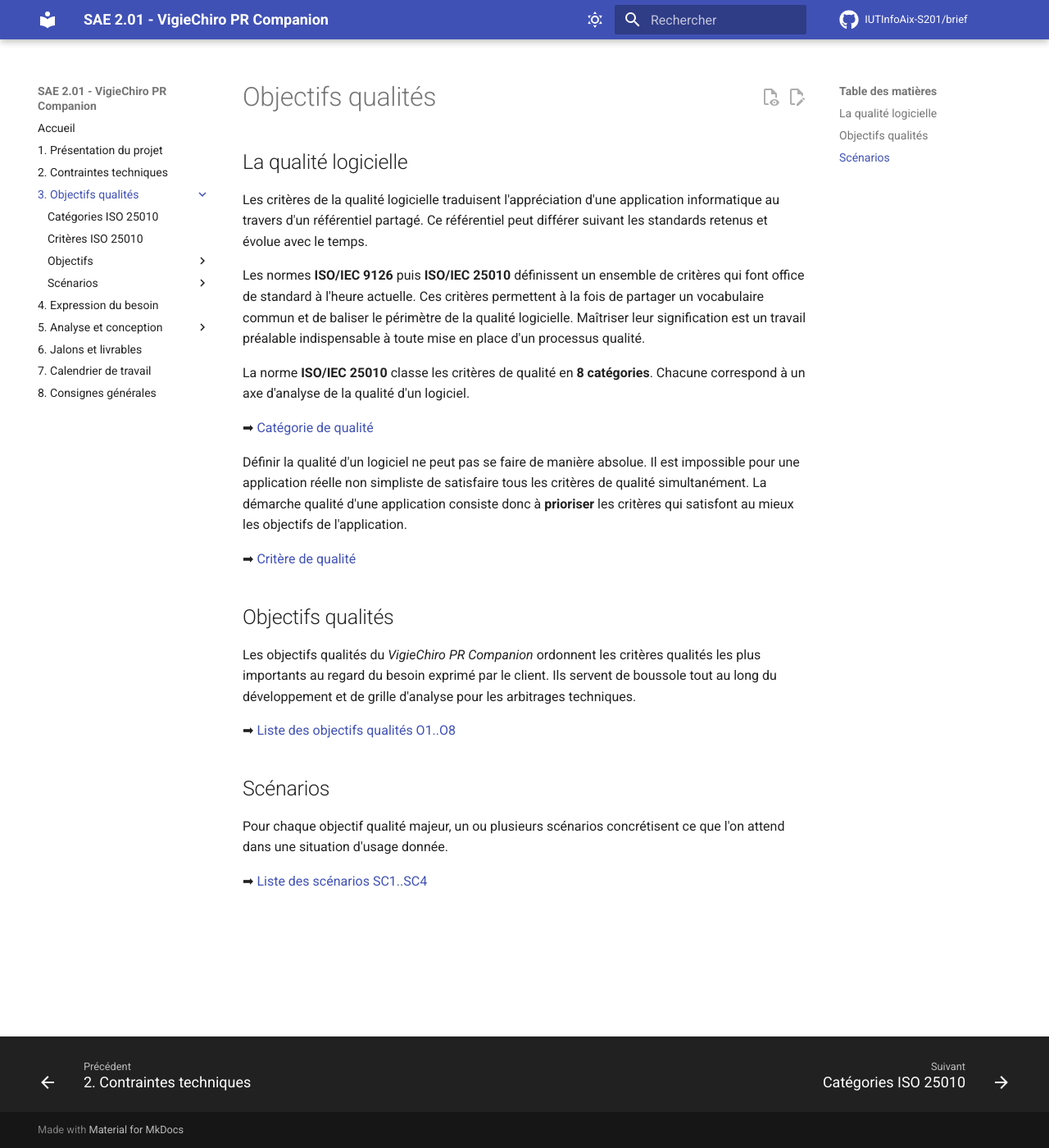
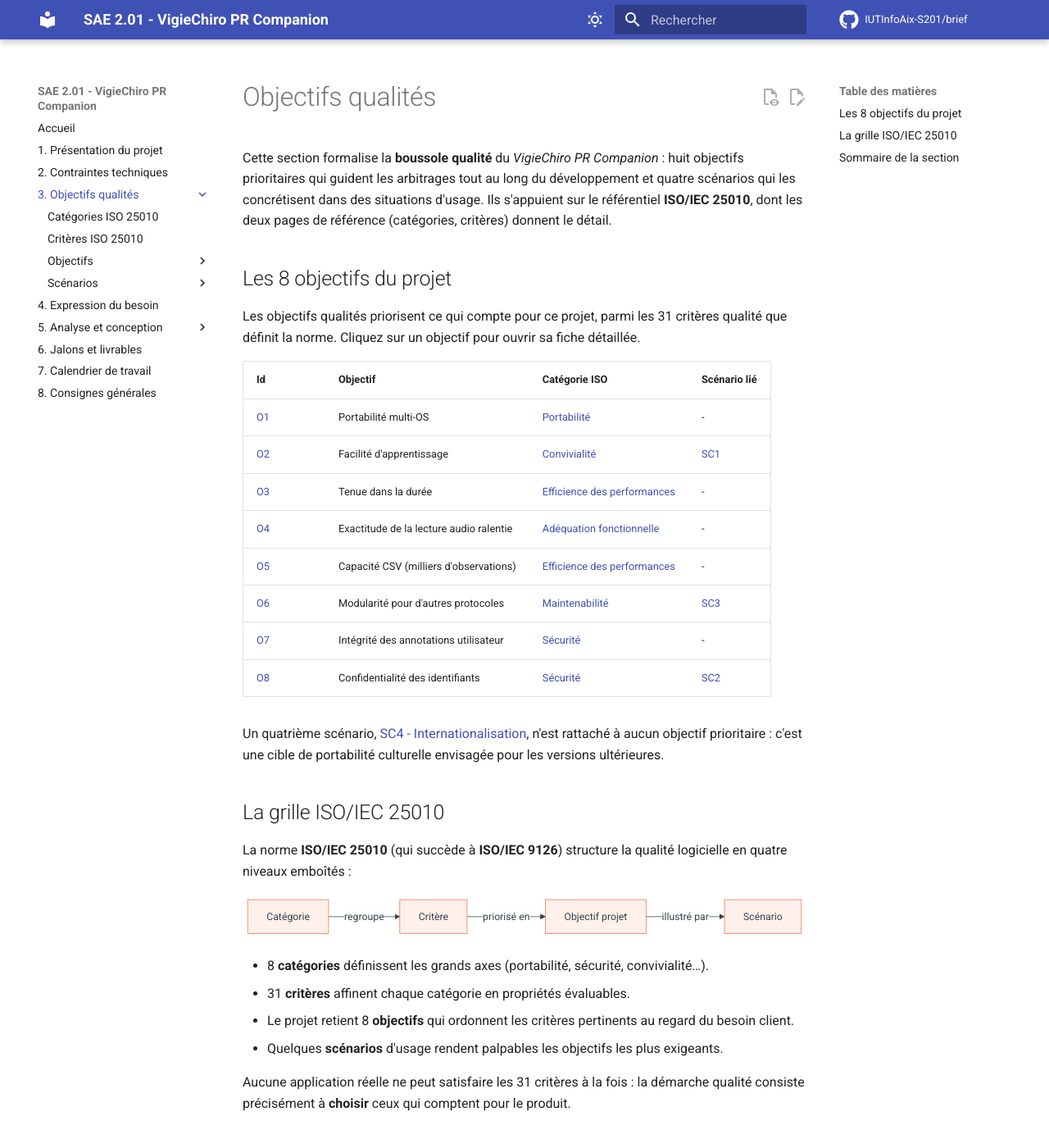
Before and after one commit to IUTInfoAix-S201/brief, an MkDocs documentation site: the page built from docs/Objectifs qualités/index.md, in a window 1280 px wide and 1400 px high. Shown: the whole window at 82% size. Built offline with MkDocs 1.6.1 and Material for MkDocs 9.7.7, drawn with Linux system fonts in a browser that asks for light colours; comment, search, counter and statistics services are not loaded; some of the changed text lies outside the part shown.

Commit message:
docs(objectifs qualités): réécrit le hub pour mettre le projet d'abord
Le hub ouvrait sur l'encyclopédie ISO 9126/25010 et reléguait les
8 objectifs du projet en fin de page. Inversion : la page commence
par les 8 objectifs (tableau récap O1..O8 avec catégorie et scénario
liés, cliquables individuellement), puis explique la chaîne ISO
Catégorie → Critère → Objectif → Scénario (avec un mini-diagramme),
puis présente le sommaire des 4 sous-pages.

- intro recentrée sur la « boussole qualité » du projet
- tableau O1..O8 en accès direct
- diagramme mermaid de la hiérarchie ISO
- SC4 mentionné comme cible étirée non liée à un O prioritaire

````diff
--- a/docs/Objectifs qualités/index.md
+++ b/docs/Objectifs qualités/index.md
@@ -1,27 +1,47 @@
 # Objectifs qualités
 
-## La qualité logicielle
+Cette section formalise la **boussole qualité** du *VigieChiro PR Companion* : huit objectifs prioritaires qui guident les arbitrages tout au long du développement et quatre scénarios qui les concrétisent dans des situations d'usage. Ils s'appuient sur le référentiel **ISO/IEC 25010**, dont les deux pages de référence (catégories, critères) donnent le détail.
 
-Les critères de la qualité logicielle traduisent l'appréciation d'une application informatique au travers d'un référentiel partagé. Ce référentiel peut différer suivant les standards retenus et évolue avec le temps.
+## Les 8 objectifs du projet
 
-Les normes **ISO/IEC 9126** puis **ISO/IEC 25010** définissent un ensemble de critères qui font office de standard à l'heure actuelle. Ces critères permettent à la fois de partager un vocabulaire commun et de baliser le périmètre de la qualité logicielle. Maîtriser leur signification est un travail préalable indispensable à toute mise en place d'un processus qualité.
+Les objectifs qualités priorisent ce qui compte pour ce projet, parmi les 31 critères qualité que définit la norme. Cliquez sur un objectif pour ouvrir sa fiche détaillée.
 
-La norme **ISO/IEC 25010** classe les critères de qualité en **8 catégories**. Chacune correspond à un axe d'analyse de la qualité d'un logiciel.
+| Id | Objectif | Catégorie ISO | Scénario lié |
+|---|---|---|---|
+| [O1](Objectifs%20qualités/O1.md) | Portabilité multi-OS | [Portabilité](Catégorie%20de%20qualité/Portabilité.md) | - |
+| [O2](Objectifs%20qualités/O2.md) | Facilité d'apprentissage | [Convivialité](Catégorie%20de%20qualité/Convivialité.md) | [SC1](Scénario/SC1.md) |
+| [O3](Objectifs%20qualités/O3.md) | Tenue dans la durée | [Efficience des performances](Catégorie%20de%20qualité/Efficience%20des%20performances.md) | - |
+| [O4](Objectifs%20qualités/O4.md) | Exactitude de la lecture audio ralentie | [Adéquation fonctionnelle](Catégorie%20de%20qualité/Adéquation%20fonctionnelle.md) | - |
+| [O5](Objectifs%20qualités/O5.md) | Capacité CSV (milliers d'observations) | [Efficience des performances](Catégorie%20de%20qualité/Efficience%20des%20performances.md) | - |
+| [O6](Objectifs%20qualités/O6.md) | Modularité pour d'autres protocoles | [Maintenabilité](Catégorie%20de%20qualité/Maintenabilité.md) | [SC3](Scénario/SC3.md) |
+| [O7](Objectifs%20qualités/O7.md) | Intégrité des annotations utilisateur | [Sécurité](Catégorie%20de%20qualité/Sécurité.md) | - |
+| [O8](Objectifs%20qualités/O8.md) | Confidentialité des identifiants | [Sécurité](Catégorie%20de%20qualité/Sécurité.md) | [SC2](Scénario/SC2.md) |
 
-➡ [Catégorie de qualité](Catégorie%20de%20qualité.md)
+Un quatrième scénario, [SC4 - Internationalisation](Scénario/SC4.md), n'est rattaché à aucun objectif prioritaire : c'est une cible de portabilité culturelle envisagée pour les versions ultérieures.
 
-Définir la qualité d'un logiciel ne peut pas se faire de manière absolue. Il est impossible pour une application réelle non simpliste de satisfaire tous les critères de qualité simultanément. La démarche qualité d'une application consiste donc à **prioriser** les critères qui satisfont au mieux les objectifs de l'application.
+## La grille ISO/IEC 25010
 
-➡ [Critère de qualité](Critère%20de%20qualité.md)
+La norme **ISO/IEC 25010** (qui succède à **ISO/IEC 9126**) structure la qualité logicielle en quatre niveaux emboîtés :
 
-## Objectifs qualités
+```mermaid
+flowchart LR
+    A[Catégorie] -->|regroupe| B[Critère]
+    B -->|priorisé en| C[Objectif projet]
+    C -->|illustré par| D[Scénario]
+```
 
-Les objectifs qualités du *VigieChiro PR Companion* ordonnent les critères qualités les plus importants au regard du besoin exprimé par le client. Ils servent de boussole tout au long du développement et de grille d'analyse pour les arbitrages techniques.
+- 8 **catégories** définissent les grands axes (portabilité, sécurité, convivialité…).
+- 31 **critères** affinent chaque catégorie en propriétés évaluables.
+- Le projet retient 8 **objectifs** qui ordonnent les critères pertinents au regard du besoin client.
+- Quelques **scénarios** d'usage rendent palpables les objectifs les plus exigeants.
 
-➡ [Liste des objectifs qualités O1..O8](Objectifs%20qualités/index.md)
+Aucune application réelle ne peut satisfaire les 31 critères à la fois : la démarche qualité consiste précisément à **choisir** ceux qui comptent pour le produit.
 
-## Scénarios
+## Sommaire de la section
 
-Pour chaque objectif qualité majeur, un ou plusieurs scénarios concrétisent ce que l'on attend dans une situation d'usage donnée.
-
-➡ [Liste des scénarios SC1..SC4](Scénario/index.md)
+| Page | Contenu |
+|---|---|
+| [Catégories ISO 25010](Catégorie%20de%20qualité.md) | Les 8 catégories ISO 25010 (référence). |
+| [Critères ISO 25010](Critère%20de%20qualité.md) | Les 31 critères ISO 25010, regroupés par catégorie. |
+| [Objectifs O1..O8](Objectifs%20qualités/index.md) | Liste complète + fiche détaillée pour chaque objectif du projet. |
+| [Scénarios SC1..SC4](Scénario/index.md) | Liste complète + fiche détaillée pour chaque scénario. |
````
